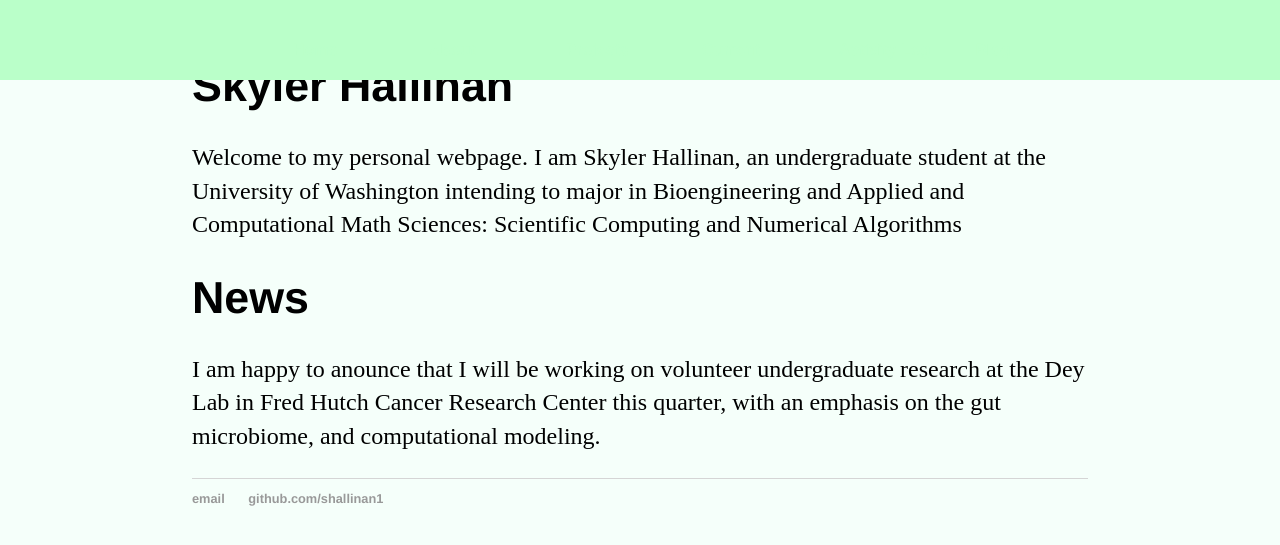
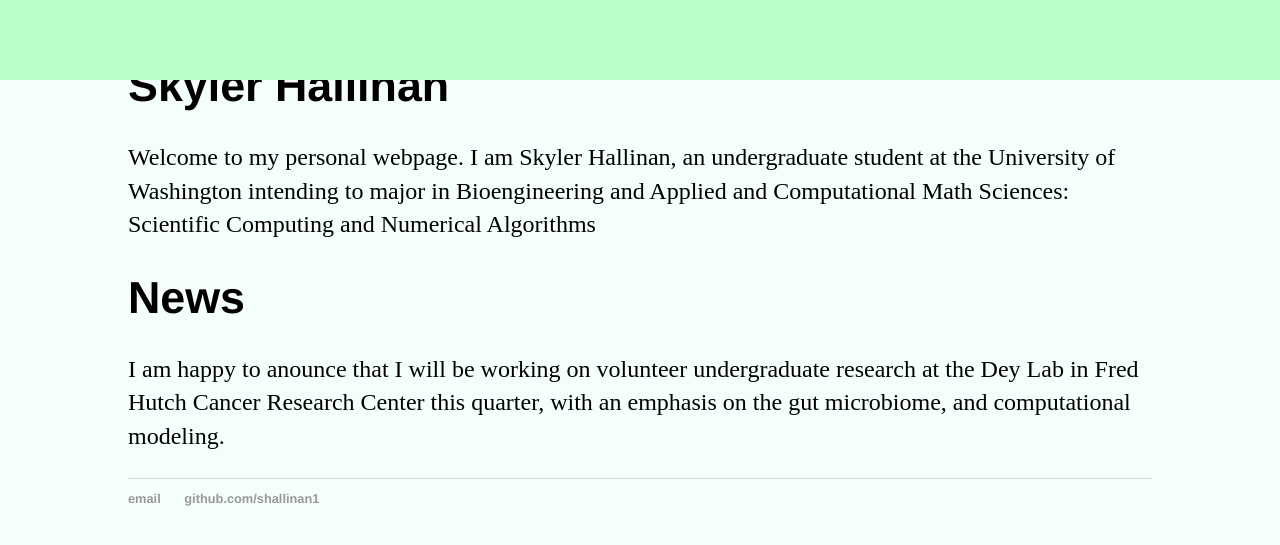
Before and after one commit to shallinan1/shallinan1.github.io, a Jekyll site: the page built from index.md, in a window 1280 px wide. Shown: the top 545 px of the page. Built offline with Jekyll 4.4.1, drawn with Linux system fonts in a browser that asks for light colours; our own code applies the rules of GitHub Pages for plain Markdown files.

Commit message:
css attempt to fix things

```diff
--- a/_layouts/default.html
+++ b/_layouts/default.html
@@ -1,4 +1,4 @@
-<!DOCTYPE html>
+	<!DOCTYPE html>
 	<html>
 		<head>
 			<title>{{ page.title }}</title>
@@ -8,13 +8,14 @@
 		<body>
 			<nav id="globalNav">
 	    		<ul>
+				<font color = "red">
 	        	<li><a href="/">Home</a></li>
 				<li><a href="/about">About</a></li>
 				<li><a href="/projects">Projects</a></li>
 				<li><a href="/current">Current</a></li>
 				<li><a href="/activitylog">Activity Log</a></li>
 				<li><a href="/blog">Blog</a></li>
-
+				</font>
 	    		</ul>
 			</nav>
 			</div>
--- a/css/main.css
+++ b/css/main.css
@@ -17,7 +17,7 @@
 		position: relative;
 		-webkit-padding-start: 0;
 		   -moz-padding-start: 0;
-		text-align: center;
+		text-align: left;
 }
 
 	#globalNav li {
@@ -59,7 +59,8 @@
 body {
     margin: 60px auto;
     background-color: ivory;
-    width: 70%;
+    width: 80%;
+	top:80;
 }
 nav ul, footer ul {
     font-family:'Helvetica', 'Georgia', 'Sans-Serif';
```
